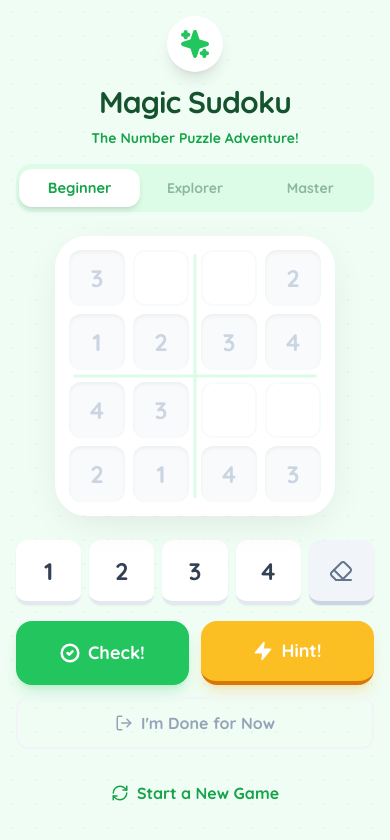
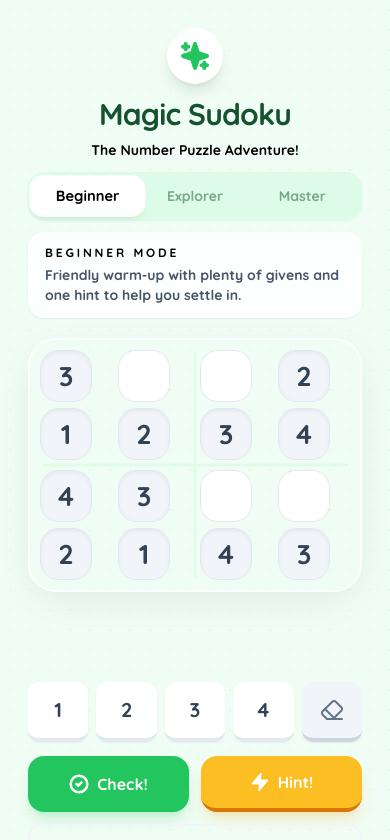
Before and after one commit to keemsome/Mini-Sudoku-4x4, a React (Vite) app: page / in a window 390 px wide. Shown: the top 840 px of the page. Built offline with nearby package versions, Linux system fonts and the light colour scheme.

Commit message:
Polish accessible UI for mobile webviews

```diff
--- a/App.tsx
+++ b/App.tsx
@@ -1,4 +1,4 @@
-import { useCallback, useEffect, useState } from 'react';
+import { useCallback, useEffect, useRef, useState } from 'react';
 import {
   CheckCircle2,
   Eraser,
@@ -39,6 +39,12 @@ type Position = {
 type Message = {
   text: string;
   type: MessageType;
+};
+
+const DIFFICULTY_HELPER_TEXT: Record<Difficulty, string> = {
+  [DIFFICULTY.EASY]: 'Friendly warm-up with plenty of givens and one hint to help you settle in.',
+  [DIFFICULTY.MEDIUM]: 'A balanced challenge with fewer clues and one carefully timed hint.',
+  [DIFFICULTY.HARD]: 'No hints. Trust your logic and finish the grid on your own.',
 };
 
 const shuffle = <T,>(array: T[]) => {
@@ -168,11 +174,22 @@ const createGame = (difficulty: Difficulty) => {
 type BoardProps = {
   grid: Cell[][];
   selectedCell: Position | null;
-  onCellClick: (r: number, c: number) => void;
+  onCellSelect: (r: number, c: number) => void;
   status: Status;
 };
 
-const Board = ({ grid, selectedCell, onCellClick, status }: BoardProps) => {
+const Board = ({ grid, selectedCell, onCellSelect, status }: BoardProps) => {
+  const cellRefs = useRef<Record<string, HTMLButtonElement | null>>({});
+
+  useEffect(() => {
+    if (!selectedCell || status !== 'playing') return;
+
+    const nextCell = cellRefs.current[`${selectedCell.r}-${selectedCell.c}`];
+    if (nextCell && document.activeElement !== nextCell) {
+      nextCell.focus();
+    }
+  }, [selectedCell, status]);
+
   if (!grid || grid.length < SIZE) {
     return <div className="h-[280px] flex items-center justify-center text-slate-400">Magic loading... 🌈</div>;
   }
@@ -204,40 +221,66 @@ const Board = ({ grid, selectedCell, onCellClick, status }: BoardProps) => {
     ],
   ] as const;
 
+  const getCellLabel = (cell: Cell, isSelected: boolean) => {
+    const valueText = cell.value === 0 ? 'empty' : `value ${cell.value}`;
+    const kindText = cell.isFixed ? 'fixed clue' : 'editable cell';
+    const errorText = cell.isError ? 'incorrect' : 'not marked incorrect';
+    const selectedText = isSelected ? 'selected' : 'not selected';
+    return `Row ${cell.row + 1}, column ${cell.col + 1}, ${kindText}, ${valueText}, ${errorText}, ${selectedText}.`;
+  };
+
   return (
-    <div className="bg-white p-3 sm:p-5 rounded-[32px] sm:rounded-[40px] shadow-soft border-2 sm:border-4 border-white select-none relative max-w-[95vw] mx-auto">
-      <div className="absolute left-1/2 top-4 bottom-4 sm:top-6 sm:bottom-6 w-[3px] sm:w-[4px] bg-brand-100 transform -translate-x-1/2 z-0 rounded-full"></div>
-      <div className="absolute top-1/2 left-4 right-4 sm:left-6 sm:right-6 h-[3px] sm:h-[4px] bg-brand-100 transform -translate-y-1/2 z-0 rounded-full"></div>
+    <div
+      className="bg-white/92 p-2.5 sm:p-5 rounded-[28px] sm:rounded-[40px] shadow-soft border-2 sm:border-4 border-white/80 select-none relative max-w-[95vw] mx-auto"
+      role="grid"
+      aria-label="Mini Sudoku board"
+    >
+      <div className="absolute left-1/2 top-3 bottom-3 sm:top-6 sm:bottom-6 w-[3px] sm:w-[4px] bg-brand-100/80 transform -translate-x-1/2 z-0 rounded-full"></div>
+      <div className="absolute top-1/2 left-3 right-3 sm:left-6 sm:right-6 h-[3px] sm:h-[4px] bg-brand-100/80 transform -translate-y-1/2 z-0 rounded-full"></div>
 
-      <div className="grid grid-cols-2 gap-3 sm:gap-6 relative z-10">
+      <div className="grid grid-cols-2 gap-2.5 sm:gap-6 relative z-10">
         {quadrants.map((quad, qIdx) => (
-          <div key={qIdx} className="grid grid-cols-2 gap-2 sm:gap-3">
+          <div key={qIdx} className="grid grid-cols-2 gap-1.5 sm:gap-3" role="rowgroup">
             {quad.map(([r, c]) => {
               const cell = grid[r][c];
               const isSelected = selectedCell?.r === r && selectedCell?.c === c;
               const isPlaying = status === 'playing';
+              const fallbackFocusable = !selectedCell && r === 0 && c === 0;
 
               let baseStyle =
-                'w-14 h-14 sm:w-20 sm:h-20 flex items-center justify-center text-2xl sm:text-4xl font-extrabold rounded-xl sm:rounded-2xl cursor-pointer cell-anim relative ';
+                'w-[3.25rem] h-[3.25rem] sm:w-20 sm:h-20 flex items-center justify-center text-[1.7rem] sm:text-4xl font-extrabold rounded-[18px] sm:rounded-2xl cell-anim relative border transition-colors duration-200 focus:outline-none focus-visible:ring-4 focus-visible:ring-sky-300 focus-visible:ring-offset-4 focus-visible:ring-offset-[#f0fdf4] ';
 
               if (cell.isFixed) {
-                baseStyle += 'bg-slate-50 text-slate-300 shadow-inner-light';
+                baseStyle += 'bg-slate-100 text-slate-700 border-slate-200 shadow-inner-light';
               } else if (cell.isError) {
-                baseStyle += 'bg-orange-50 text-orange-500 border-2 sm:border-4 border-orange-200';
+                baseStyle += 'bg-orange-50 text-orange-600 border-orange-300 shadow-sm';
               } else if (cell.value !== 0) {
-                baseStyle += 'bg-brand-50 text-brand-600 border-2 sm:border-4 border-brand-100';
+                baseStyle += 'bg-brand-50 text-brand-700 border-brand-200 shadow-sm';
               } else {
-                baseStyle += 'bg-white text-slate-700 border-2 sm:border-4 border-slate-50 hover:border-brand-100';
+                baseStyle += 'bg-white text-slate-500 border-slate-200 hover:border-brand-200';
               }
 
               if (isSelected && isPlaying) {
-                baseStyle += ' ring-4 sm:ring-8 ring-brand-100 ring-offset-0 scale-105 z-10';
+                baseStyle += ' ring-4 sm:ring-8 ring-brand-100 scale-[1.03] z-10';
               }
 
               return (
-                <div key={`${r}-${c}`} onClick={() => isPlaying && onCellClick(r, c)} className={baseStyle}>
+                <button
+                  key={`${r}-${c}`}
+                  ref={(node) => {
+                    cellRefs.current[`${r}-${c}`] = node;
+                  }}
+                  type="button"
+                  role="gridcell"
+                  aria-label={getCellLabel(cell, isSelected)}
+                  aria-selected={isSelected}
+                  tabIndex={isPlaying && (isSelected || fallbackFocusable) ? 0 : -1}
+                  onClick={() => isPlaying && onCellSelect(r, c)}
+                  onFocus={() => isPlaying && onCellSelect(r, c)}
+                  className={baseStyle}
+                >
                   {cell.value !== 0 ? cell.value : ''}
-                </div>
+                </button>
               );
             })}
           </div>
@@ -272,20 +315,20 @@ const Controls = ({
   const actionGridClass = canUseHint ? 'grid grid-cols-2 gap-3' : 'grid grid-cols-1 gap-3';
 
   return (
-    <div className="w-full max-w-sm mt-6 sm:mt-8 space-y-4 sm:space-y-6">
+    <div className="w-full max-w-sm mt-5 sm:mt-8 space-y-3.5 sm:space-y-6">
       <div className={`grid grid-cols-5 gap-2 sm:gap-3 transition-opacity duration-300 ${!isPlaying ? 'opacity-30 pointer-events-none' : ''}`}>
         {[1, 2, 3, 4].map((num) => (
           <button
             key={num}
             onClick={() => onInput(num)}
-            className="aspect-square bg-white border-b-4 sm:border-b-8 border-slate-200 rounded-xl sm:rounded-[24px] text-2xl sm:text-3xl font-black text-slate-700 active:border-b-0 active:translate-y-1 sm:active:translate-y-2 transition-all shadow-sm hover:bg-slate-50 btn-press"
+            className="aspect-square min-h-[3.1rem] bg-white border-b-4 sm:border-b-8 border-slate-200 rounded-xl sm:rounded-[24px] text-xl sm:text-3xl font-black text-slate-700 active:border-b-0 active:translate-y-1 sm:active:translate-y-2 transition-all shadow-sm hover:bg-slate-50 btn-press"
           >
             {num}
           </button>
         ))}
         <button
           onClick={() => onInput(0)}
-          className="aspect-square bg-slate-100 border-b-4 sm:border-b-8 border-slate-300 rounded-xl sm:rounded-[24px] text-slate-500 active:border-b-0 active:translate-y-1 sm:active:translate-y-2 transition-all shadow-sm hover:bg-slate-200 flex items-center justify-center btn-press"
+          className="aspect-square min-h-[3.1rem] bg-slate-100 border-b-4 sm:border-b-8 border-slate-300 rounded-xl sm:rounded-[24px] text-slate-500 active:border-b-0 active:translate-y-1 sm:active:translate-y-2 transition-all shadow-sm hover:bg-slate-200 flex items-center justify-center btn-press"
         >
           <Eraser size={24} className="sm:hidden" />
           <Eraser size={28} className="hidden sm:block" />
@@ -297,7 +340,7 @@ const Controls = ({
           <button
             onClick={onCheck}
             disabled={!isPlaying}
-            className="flex items-center justify-center gap-2 sm:gap-3 bg-brand-500 hover:bg-brand-600 text-white py-4 sm:py-5 rounded-2xl sm:rounded-[28px] text-lg sm:text-xl font-black shadow-lg shadow-brand-500/20 active:scale-95 transition-all disabled:opacity-50 btn-press"
+            className="min-h-[3.4rem] flex items-center justify-center gap-2 sm:gap-3 bg-brand-500 hover:bg-brand-600 text-white py-3.5 sm:py-5 rounded-2xl sm:rounded-[28px] text-base sm:text-xl font-black shadow-lg shadow-brand-500/20 active:scale-95 transition-all disabled:opacity-50 btn-press"
           >
             <CheckCircle2 size={20} className="sm:size-24" strokeWidth={3} /> Check!
           </button>
@@ -305,7 +348,7 @@ const Controls = ({
             <button
               onClick={onHint}
               disabled={!isPlaying || hintUsed}
-              className={`flex items-center justify-center gap-2 sm:gap-3 py-4 sm:py-5 rounded-2xl sm:rounded-[28px] text-lg sm:text-xl font-black active:scale-95 transition-all btn-press border-b-4 sm:border-b-8 ${
+              className={`min-h-[3.4rem] flex items-center justify-center gap-2 sm:gap-3 py-3.5 sm:py-5 rounded-2xl sm:rounded-[28px] text-base sm:text-xl font-black active:scale-95 transition-all btn-press border-b-4 sm:border-b-8 ${
                 hintUsed
                   ? 'bg-slate-200 text-slate-400 border-slate-300 cursor-not-allowed'
                   : 'bg-amber-400 text-white border-amber-600 hover:bg-amber-500 shadow-lg shadow-amber-500/20'
@@ -319,7 +362,7 @@ const Controls = ({
         <button
           onClick={onGiveUp}
           disabled={!isPlaying}
-          className="flex items-center justify-center gap-2 py-3 rounded-xl sm:rounded-2xl text-slate-400 hover:text-slate-600 font-bold active:scale-95 transition-all btn-press border-2 border-slate-100 hover:bg-white disabled:opacity-30"
+          className="min-h-[3rem] flex items-center justify-center gap-2 py-3 rounded-xl sm:rounded-2xl text-slate-500 hover:text-slate-700 font-bold active:scale-95 transition-all btn-press border-2 border-slate-100 hover:bg-white disabled:opacity-30"
         >
           <LogOut size={18} /> I'm Done for Now
         </button>
@@ -349,6 +392,7 @@ export default function App() {
   const [motto, setMotto] = useState('');
 
   const canUseHint = difficulty !== DIFFICULTY.HARD;
+  const difficultyHelperText = DIFFICULTY_HELPER_TEXT[difficulty];
 
   const startNewGame = useCallback((diff: Difficulty = difficulty) => {
     const { initialGrid, solution: nextSolution } = createGame(diff);
@@ -476,17 +520,17 @@ export default function App() {
   }, [grid, handleCheck, handleInput, selectedCell, status]);
 
   return (
-    <div className="w-full max-w-lg flex flex-col items-center app-container">
-      <div className="text-center mb-6 sm:mb-10 w-full header-section">
-        <div className="flex flex-col items-center justify-center gap-2 mb-4">
+    <div className="w-full max-w-[26rem] sm:max-w-xl flex flex-col items-center app-container px-3 sm:px-0">
+      <div className="text-center mb-5 sm:mb-10 w-full header-section">
+        <div className="flex flex-col items-center justify-center gap-2 mb-3 sm:mb-4">
           <div className="bg-white p-3 sm:p-4 rounded-full shadow-lg text-brand-500 mb-1 bounce-in">
             <Sparkles size={32} className="sm:size-40" fill="currentColor" strokeWidth={3} />
           </div>
           <h1 className="text-3xl sm:text-4xl font-[900] text-brand-900 tracking-tight">Magic Sudoku</h1>
-          <p className="text-brand-600 font-bold text-sm sm:text-base">The Number Puzzle Adventure!</p>
+          <p className="text-brand-700/90 font-bold text-sm sm:text-base max-w-xs sm:max-w-none">The Number Puzzle Adventure!</p>
         </div>
 
-        <div className="bg-brand-100 p-1.5 rounded-2xl sm:rounded-[28px] flex w-full">
+        <div className="bg-brand-100/90 p-1.5 rounded-2xl sm:rounded-[28px] flex w-full shadow-sm">
           {Object.values(DIFFICULTY).map((level) => (
             <button
               key={level}
@@ -495,25 +539,31 @@ export default function App() {
                 startNewGame(level);
               }}
               className={`flex-1 py-2 sm:py-3 text-sm sm:text-base font-[800] rounded-xl sm:rounded-[22px] transition-all ${
-                difficulty === level ? 'bg-white text-brand-600 shadow-md scale-105' : 'text-brand-900/40 hover:text-brand-600'
+                difficulty === level
+                  ? 'bg-white text-brand-700 shadow-md scale-105 ring-2 ring-white/90'
+                  : 'text-brand-900/50 hover:text-brand-700'
               }`}
+              aria-pressed={difficulty === level}
             >
               {level.split(' ')[0]}
             </button>
           ))}
         </div>
+
+        <div className="mt-3 min-h-14 rounded-2xl bg-white/80 border border-white/80 px-4 py-3 text-left shadow-sm">
+          <p className="text-xs font-black uppercase tracking-[0.24em] text-brand-700/60">{difficulty.split(' ')[0]} mode</p>
+          <p className="mt-1 text-sm sm:text-[15px] font-bold text-slate-600">{difficultyHelperText}</p>
+        </div>
       </div>
 
-      <div className="relative">
-        <Board grid={grid} selectedCell={selectedCell} onCellClick={(r, c) => setSelectedCell({ r, c })} status={status} />
+      <div className="w-full">
+        <Board grid={grid} selectedCell={selectedCell} onCellSelect={(r, c) => setSelectedCell({ r, c })} status={status} />
 
-        <div
-          className={`absolute -bottom-14 sm:-bottom-16 left-0 right-0 flex justify-center transition-all duration-300 pointer-events-none z-20 ${
-            msg ? 'opacity-100 translate-y-0 scale-100' : 'opacity-0 -translate-y-4 scale-90'
-          }`}
-        >
+        <div className="mt-3 min-h-[58px] sm:min-h-[76px] flex items-center justify-center">
           <div
-            className={`px-4 sm:px-6 py-2 sm:py-3 rounded-full text-sm sm:text-lg font-black shadow-xl flex items-center gap-2 sm:gap-3 border-2 sm:border-4 ${
+            className={`w-full max-w-sm px-4 sm:px-6 py-2.5 sm:py-3 rounded-[22px] sm:rounded-full text-sm sm:text-lg font-black shadow-xl flex items-center justify-center text-center gap-2 sm:gap-3 border-2 sm:border-4 transition-all duration-300 ${
+              msg ? 'opacity-100 translate-y-0 scale-100' : 'opacity-0 translate-y-2 scale-95'
+            } ${
               msg?.type === 'error'
                 ? 'bg-orange-50 text-orange-600 border-orange-200'
                 : msg?.type === 'success'
@@ -529,23 +579,23 @@ export default function App() {
 
       {(status === 'won' || status === 'given_up') && (
         <div
-          className={`mt-16 sm:mt-20 w-full p-8 sm:p-10 rounded-[32px] sm:rounded-[40px] shadow-2xl text-center transform scale-105 sm:scale-110 transition-all duration-700 ${
-            status === 'won' ? 'bg-gradient-to-br from-brand-500 to-green-600 animate-bounce' : 'bg-gradient-to-br from-slate-400 to-slate-500'
+          className={`mt-8 sm:mt-12 w-full p-7 sm:p-10 rounded-[32px] sm:rounded-[40px] shadow-2xl text-center transform scale-[1.02] transition-all duration-700 ${
+            status === 'won' ? 'bg-gradient-to-br from-brand-500 to-green-600' : 'bg-gradient-to-br from-slate-400 to-slate-500'
           }`}
         >
           {status === 'won' ? (
-            <PartyPopper size={48} className="mx-auto text-white mb-4 sm:size-60" />
+            <PartyPopper size={48} className="mx-auto text-white mb-4 sm:size-60 celebrate-pop" />
           ) : (
-            <Star size={48} className="mx-auto text-white mb-4 sm:size-60" fill="white" />
+            <Star size={48} className="mx-auto text-white mb-4 sm:size-60 gentle-float" fill="white" />
           )}
           <h2 className="text-3xl sm:text-4xl font-black text-white mb-2 italic">{status === 'won' ? 'YOU DID IT!' : 'GOOD EFFORT!'}</h2>
           <p className="text-white font-black text-xl sm:text-2xl leading-tight opacity-90">{motto}</p>
           <div className="mt-6 flex justify-center gap-2">
             {[1, 2, 3, 4, 5].map((item) => (
-              <Star key={item} size={20} fill="white" className="animate-pulse" />
+              <Star key={item} size={20} fill="white" className="soft-pulse" />
             ))}
           </div>
-          <button onClick={() => startNewGame()} className="mt-8 bg-white text-brand-600 font-black px-6 py-3 rounded-full shadow-lg active:scale-95 transition-all">
+          <button onClick={() => startNewGame()} className="mt-7 bg-white text-brand-600 font-black px-6 py-3 rounded-full shadow-lg active:scale-95 transition-all">
             Try Another One!
           </button>
         </div>
@@ -564,9 +614,12 @@ export default function App() {
         />
       )}
 
-      <div className="mt-10 sm:mt-12 text-brand-900/30 text-xs sm:text-sm font-black tracking-widest uppercase flex flex-wrap justify-center gap-2 sm:gap-4 mb-4">
+      <p className="sr-only">Use Tab to enter the board, arrow keys to move between cells, number keys to fill values, and Enter to check your progress.</p>
+
+      <div className="mt-7 sm:mt-10 text-brand-900/30 text-[11px] sm:text-sm font-black tracking-[0.2em] uppercase flex flex-wrap justify-center gap-2 sm:gap-4 mb-3 sm:mb-4">
         <span className="bg-brand-100/50 px-3 py-1 rounded-full text-brand-900/60">Enter = Check</span>
         <span className="bg-brand-100/50 px-3 py-1 rounded-full text-brand-900/60">Arrows = Move</span>
+        <span className="bg-brand-100/50 px-3 py-1 rounded-full text-brand-900/60">Tab = Focus Board</span>
       </div>
     </div>
   );
--- a/index.css
+++ b/index.css
@@ -1,15 +1,38 @@
 body {
   margin: 0;
+  min-height: 100dvh;
   background-color: #f0fdf4;
   background-image: radial-gradient(#dcfce7 1px, transparent 1px);
   background-size: 24px 24px;
   overscroll-behavior: none;
   touch-action: manipulation;
   font-family: 'Quicksand', sans-serif;
+  -webkit-tap-highlight-color: transparent;
 }
 
 button {
   font: inherit;
+}
+
+#root {
+  min-height: 100dvh;
+}
+
+.app-container {
+  padding-top: max(0.75rem, env(safe-area-inset-top));
+  padding-bottom: calc(0.75rem + env(safe-area-inset-bottom));
+}
+
+.sr-only {
+  position: absolute;
+  width: 1px;
+  height: 1px;
+  padding: 0;
+  margin: -1px;
+  overflow: hidden;
+  clip: rect(0, 0, 0, 0);
+  white-space: nowrap;
+  border: 0;
 }
 
 .cell-anim {
@@ -24,6 +47,18 @@ button {
   animation: bounce 0.5s cubic-bezier(0.36, 0, 0.66, -0.56) forwards;
 }
 
+.celebrate-pop {
+  animation: celebrate-pop 1.8s ease-in-out infinite;
+}
+
+.gentle-float {
+  animation: gentle-float 2.8s ease-in-out infinite;
+}
+
+.soft-pulse {
+  animation: soft-pulse 1.7s ease-in-out infinite;
+}
+
 @keyframes bounce {
   0% {
     transform: scale(0.8);
@@ -36,17 +71,81 @@ button {
   }
 }
 
+@keyframes celebrate-pop {
+  0%,
+  100% {
+    transform: translateY(0) rotate(0deg) scale(1);
+  }
+
+  30% {
+    transform: translateY(-4px) rotate(-4deg) scale(1.04);
+  }
+
+  60% {
+    transform: translateY(0) rotate(4deg) scale(1);
+  }
+}
+
+@keyframes gentle-float {
+  0%,
+  100% {
+    transform: translateY(0);
+  }
+
+  50% {
+    transform: translateY(-6px);
+  }
+}
+
+@keyframes soft-pulse {
+  0%,
+  100% {
+    transform: scale(1);
+    opacity: 0.88;
+  }
+
+  50% {
+    transform: scale(1.08);
+    opacity: 1;
+  }
+}
+
 ::-webkit-scrollbar {
   width: 0;
 }
 
+@media (hover: none) {
+  .btn-press:active {
+    transform: scale(0.96);
+  }
+}
+
 @media (max-height: 700px) {
   .app-container {
-    padding-top: 1rem;
-    padding-bottom: 1rem;
+    padding-top: max(0.5rem, env(safe-area-inset-top));
+    padding-bottom: calc(0.5rem + env(safe-area-inset-bottom));
   }
 
   .header-section {
     margin-bottom: 1rem;
   }
 }
+
+@media (max-width: 420px) {
+  body {
+    background-size: 20px 20px;
+  }
+}
+
+@media (prefers-reduced-motion: reduce) {
+  .cell-anim,
+  .bounce-in,
+  .celebrate-pop,
+  .gentle-float,
+  .soft-pulse,
+  .btn-press:active {
+    animation: none !important;
+    transition: none !important;
+    transform: none !important;
+  }
+}
```
